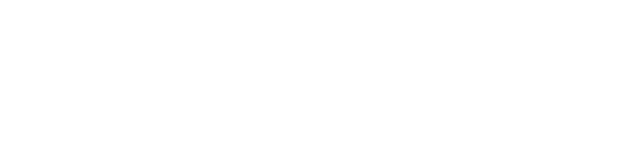
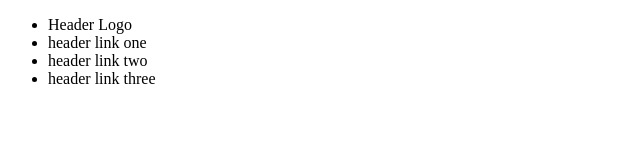
Before and after one commit to nniklas/landing-page, a plain HTML site: page index.html in a window 1280 px wide. Shown: the whole page, without its empty margins (0-640 px from the left). Drawn offline with Linux system fonts and the light colour scheme.

Commit message:
add nav element and unordered list

```diff
--- a/index.html
+++ b/index.html
@@ -6,6 +6,13 @@
     <title>Document</title>
 </head>
 <body>
-
+    <nav>
+        <ul>
+            <li>Header Logo</li>
+            <li> header link one </li>
+            <li>header link two</li>
+            <li>header link three</li>
+        </ul>
+    </nav>
 </body>
 </html>
```
